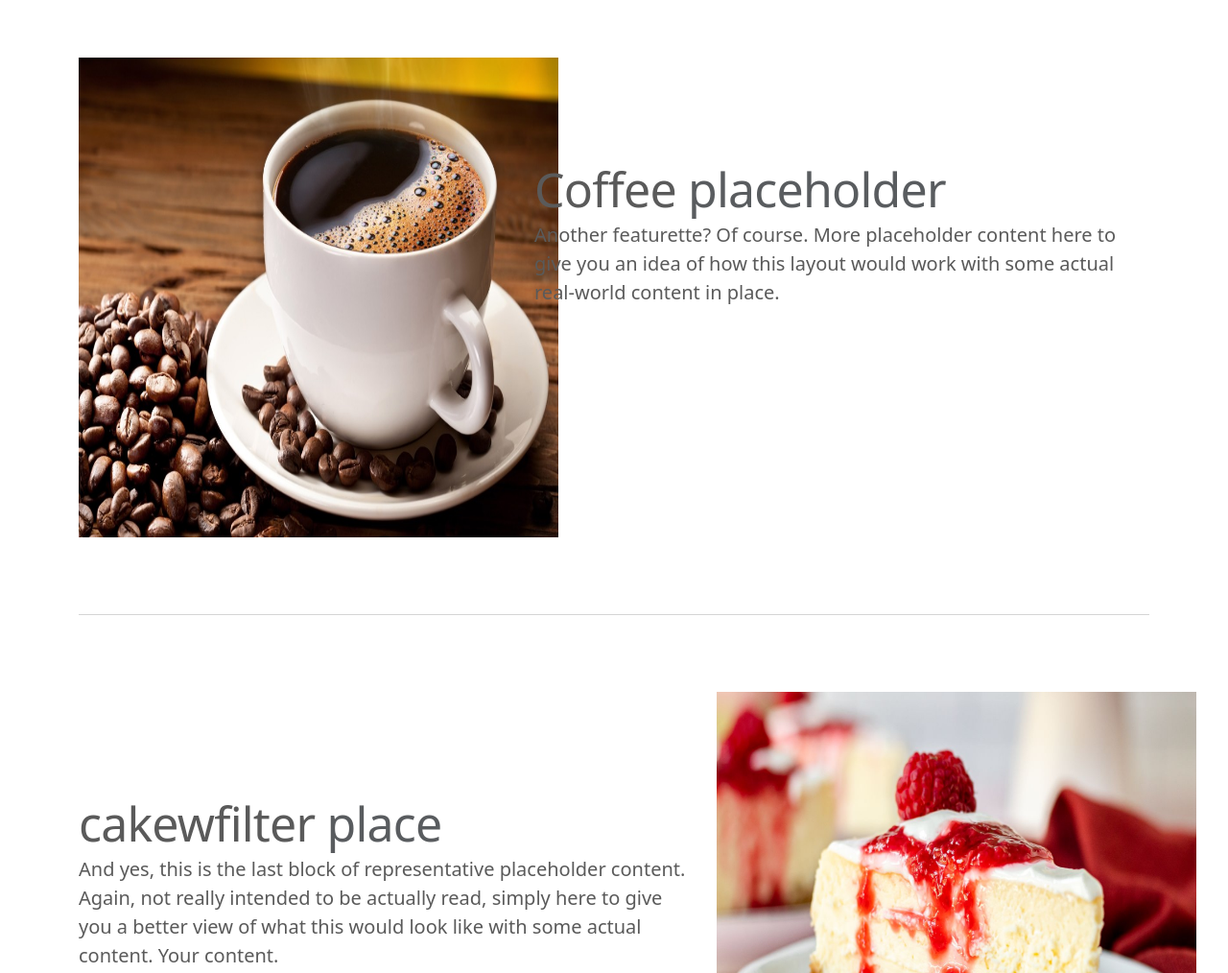
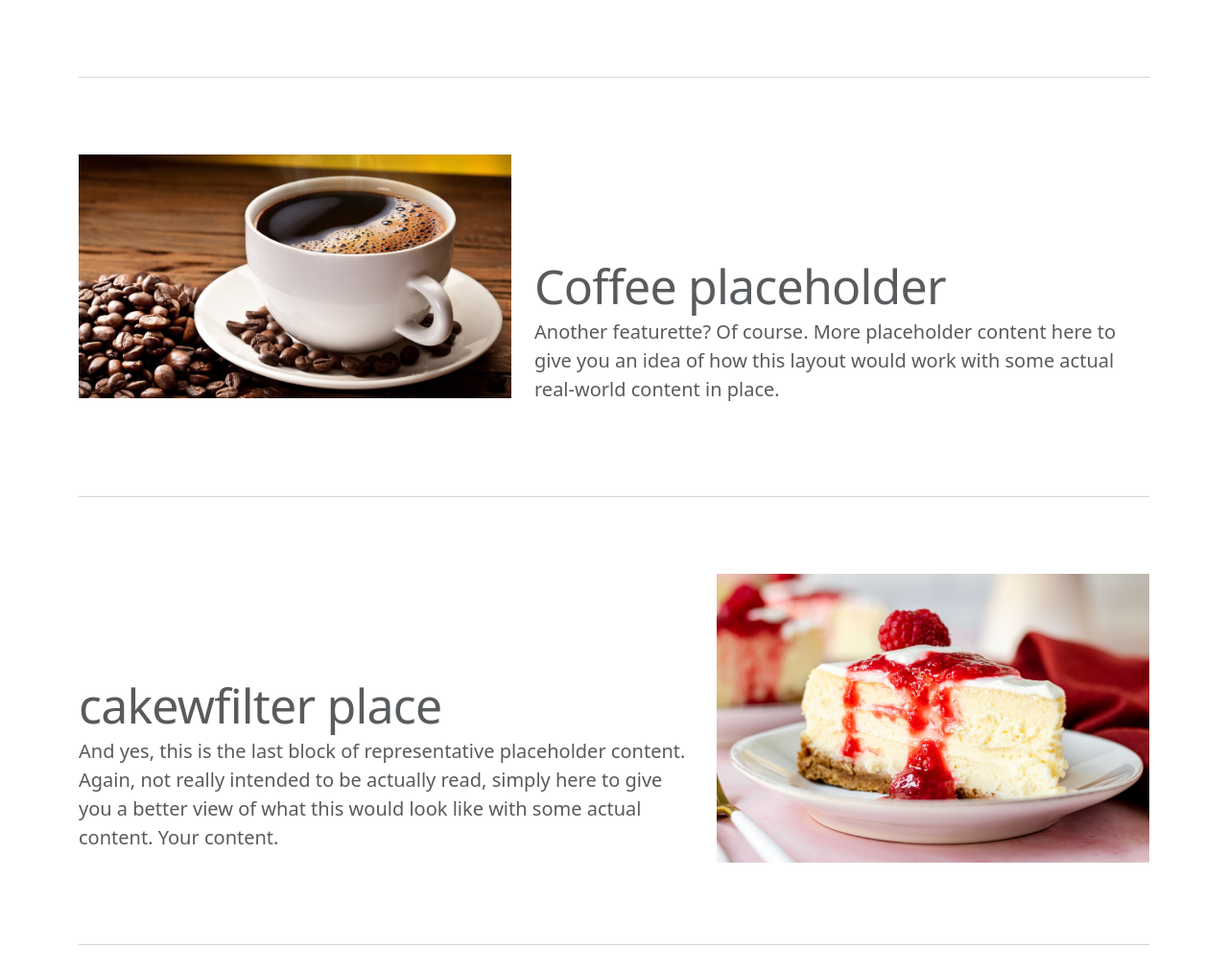
Before and after one commit to lacremadecafe/lacremadecafe.github.io, a plain HTML site: page index.html in a window 1280 px wide. Shown: the part 1322-2336 px from the top of the page at 96% size. Drawn offline with nearby package versions, Linux system fonts and the light colour scheme; a script that the page names is missing.

Commit message:
Update index.html

```diff
--- a/index.html
+++ b/index.html
@@ -220,7 +220,7 @@ myModal.addEventListener('shown.bs.modal', () => {
         <p class="lead">Some great placeholder content for the first featurette here. Imagine some exciting prose here.</p>
       </div>
       <div class="col-md-5">
-       <img src="2croissant.jpg" width="500" height="500">
+       <img src="2croissant.jpg" class="featurette-image img-fluid mx-auto" width="500" height="500">
       </div>
     </div>
 
@@ -232,7 +232,7 @@ myModal.addEventListener('shown.bs.modal', () => {
         <p class="lead">Another featurette? Of course. More placeholder content here to give you an idea of how this layout would work with some actual real-world content in place.</p>
       </div>
       <div class="col-md-5 order-md-1">
-        <img src="coffee.jpg" width="500" height="500">
+        <img src="coffee.jpg" class="featurette-image img-fluid mx-auto" width="500" height="500">
       </div>
     </div>
 
@@ -244,7 +244,7 @@ myModal.addEventListener('shown.bs.modal', () => {
         <p class="lead">And yes, this is the last block of representative placeholder content. Again, not really intended to be actually read, simply here to give you a better view of what this would look like with some actual content. Your content.</p>
       </div>
       <div class="col-md-5">
-        <img src="uchuu.jpg" width="500" height="500">
+        <img src="uchuu.jpg" class="featurette-image img-fluid mx-auto" width="500" height="500">
       </div>
     </div>
 
```
